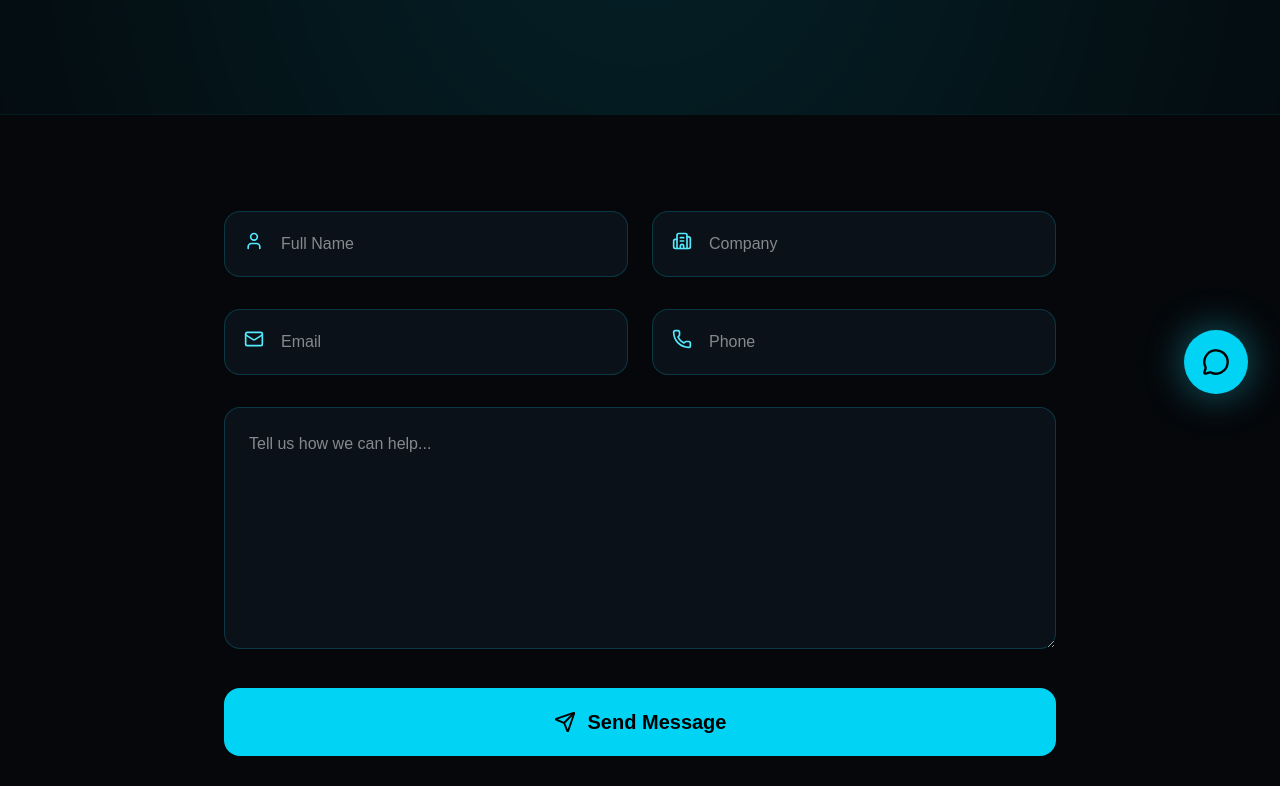
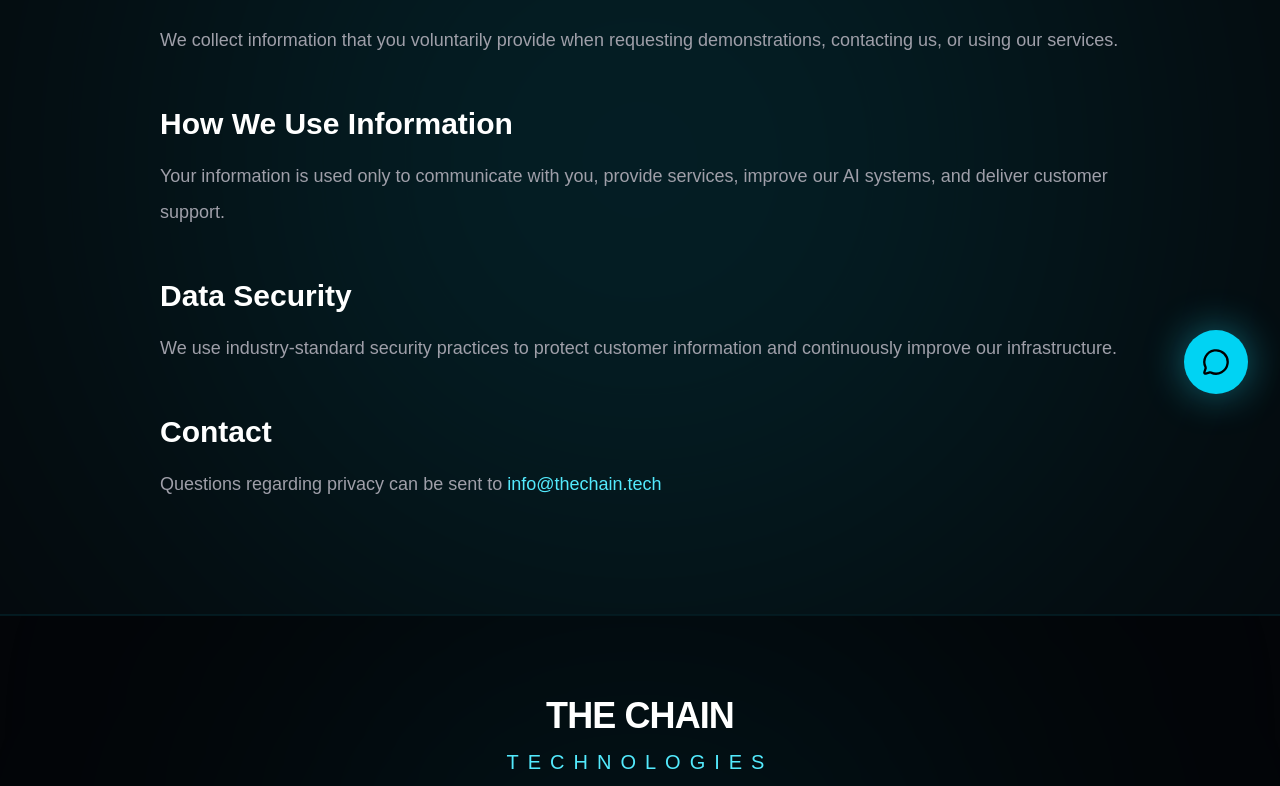
Before and after one commit to TheChainEnterprise/the-chain-tech, a Next.js app: page /contact in a window 1280 px wide. Shown: the part 374-1160 px from the top of the page. Built offline with nearby package versions, Linux system fonts and the light colour scheme.

Commit message:
Add shared navigation to legal pages

```diff
--- a/app/contact/page.tsx
+++ b/app/contact/page.tsx
@@ -1,57 +1,10 @@
 "use client";
 
-import { useState } from "react";
 import Navbar from "@/components/Navbar";
 import Footer from "@/components/Footer";
 import { motion } from "framer-motion";
-import { Mail, Phone, Building2, User, Send } from "lucide-react";
 
-export default function ContactPage() {
-  const [loading, setLoading] = useState(false);
-
-  const [success, setSuccess] = useState("");
-
-  const [form, setForm] = useState({
-    name: "",
-    company: "",
-    email: "",
-    phone: "",
-    message: "",
-  });
-
-  async function handleSubmit(e: React.FormEvent<HTMLFormElement>) {
-    e.preventDefault();
-
-    setLoading(true);
-    setSuccess("");
-
-    const res = await fetch("/api/contact", {
-      method: "POST",
-      headers: {
-        "Content-Type": "application/json",
-      },
-      body: JSON.stringify(form),
-    });
-
-    const data = await res.json();
-
-    setLoading(false);
-
-    if (data.success) {
-      setSuccess("✅ Message sent successfully.");
-
-      setForm({
-        name: "",
-        company: "",
-        email: "",
-        phone: "",
-        message: "",
-      });
-    } else {
-      alert("Something went wrong. Please try again.");
-    }
-  }
-
+export default function PrivacyPage() {
   return (
     <>
       <Navbar />
@@ -72,158 +25,62 @@
             className="absolute left-1/2 top-1/2 h-[900px] w-[900px] -translate-x-1/2 -translate-y-1/2 rounded-full bg-cyan-400 blur-[240px]"
           />
 
-          <div className="relative z-10 mx-auto max-w-5xl px-8 text-center">
+          <div className="relative z-10 mx-auto max-w-5xl px-8">
 
-            <h1 className="text-7xl font-black">
-              Contact Us
+            <h1 className="text-center text-7xl font-black">
+              Privacy Policy
             </h1>
 
-            <p className="mx-auto mt-8 max-w-3xl text-2xl leading-10 text-zinc-400">
-              We'd love to hear about your business and show you how Val can automate your customer communication.
-            </p>
+            <div className="mt-20 space-y-12 text-lg leading-9 text-zinc-400">
 
-          </div>
+              <section>
+                <h2 className="mb-4 text-3xl font-bold text-white">
+                  Information We Collect
+                </h2>
 
-        </section>
+                <p>
+                  We collect information that you voluntarily provide when
+                  requesting demonstrations, contacting us, or using our
+                  services.
+                </p>
+              </section>
 
-        <section className="py-24">
+              <section>
+                <h2 className="mb-4 text-3xl font-bold text-white">
+                  How We Use Information
+                </h2>
 
-          <div className="mx-auto max-w-4xl px-8">
+                <p>
+                  Your information is used only to communicate with you,
+                  provide services, improve our AI systems, and deliver
+                  customer support.
+                </p>
+              </section>
 
-            <form
-              onSubmit={handleSubmit}
-              className="space-y-8"
-            >
+              <section>
+                <h2 className="mb-4 text-3xl font-bold text-white">
+                  Data Security
+                </h2>
 
-              <div className="grid gap-6 md:grid-cols-2">
+                <p>
+                  We use industry-standard security practices to protect
+                  customer information and continuously improve our
+                  infrastructure.
+                </p>
+              </section>
 
-                <div className="relative">
+              <section>
+                <h2 className="mb-4 text-3xl font-bold text-white">
+                  Contact
+                </h2>
 
-                  <User
-                    size={20}
-                    className="absolute left-5 top-5 text-cyan-300"
-                  />
-
-                  <input
-                    type="text"
-                    placeholder="Full Name"
-                    value={form.name}
-                    onChange={(e) =>
-                      setForm({ ...form, name: e.target.value })
-                    }
-                    className="w-full rounded-2xl border border-cyan-400/20 bg-[#0B1118] py-5 pl-14 pr-5 outline-none transition focus:border-cyan-400"
-                    required
-                  />
-
-                </div>
-
-                <div className="relative">
-
-                  <Building2
-                    size={20}
-                    className="absolute left-5 top-5 text-cyan-300"
-                  />
-
-                  <input
-                    type="text"
-                    placeholder="Company"
-                    value={form.company}
-                    onChange={(e) =>
-                      setForm({ ...form, company: e.target.value })
-                    }
-                    className="w-full rounded-2xl border border-cyan-400/20 bg-[#0B1118] py-5 pl-14 pr-5 outline-none transition focus:border-cyan-400"
-                  />
-
-                </div>
-
-              </div>
-
-              <div className="grid gap-6 md:grid-cols-2">
-
-                <div className="relative">
-
-                  <Mail
-                    size={20}
-                    className="absolute left-5 top-5 text-cyan-300"
-                  />
-
-                  <input
-                    type="email"
-                    placeholder="Email"
-                    value={form.email}
-                    onChange={(e) =>
-                      setForm({ ...form, email: e.target.value })
-                    }
-                    className="w-full rounded-2xl border border-cyan-400/20 bg-[#0B1118] py-5 pl-14 pr-5 outline-none transition focus:border-cyan-400"
-                    required
-                  />
-
-                </div>
-
-                <div className="relative">
-
-                  <Phone
-                    size={20}
-                    className="absolute left-5 top-5 text-cyan-300"
-                  />
-
-                  <input
-                    type="text"
-                    placeholder="Phone"
-                    value={form.phone}
-                    onChange={(e) =>
-                      setForm({ ...form, phone: e.target.value })
-                    }
-                    className="w-full rounded-2xl border border-cyan-400/20 bg-[#0B1118] py-5 pl-14 pr-5 outline-none transition focus:border-cyan-400"
-                  />
-
-                </div>
-
-              </div>
-
-              <textarea
-                rows={8}
-                placeholder="Tell us how we can help..."
-                value={form.message}
-                onChange={(e) =>
-                  setForm({ ...form, message: e.target.value })
-                }
-                className="w-full rounded-2xl border border-cyan-400/20 bg-[#0B1118] p-6 outline-none transition focus:border-cyan-400"
-                required
-              />
-
-              <button
-                type="submit"
-                disabled={loading}
-                className="flex w-full items-center justify-center gap-3 rounded-2xl bg-cyan-400 py-5 text-xl font-bold text-black transition hover:scale-[1.02] hover:bg-cyan-300 disabled:opacity-60"
-              >
-                <Send size={22} />
-                {loading ? "Sending..." : "Send Message"}
-              </button>
-
-              {success && (
-                <p className="text-center text-cyan-300">
-                  {success}
+                <p>
+                  Questions regarding privacy can be sent to{" "}
+                  <span className="text-cyan-300">
+                    info@thechain.tech
+                  </span>
                 </p>
-              )}
-
-            </form>
-
-            <div className="mt-16 rounded-3xl border border-cyan-400/15 bg-[#0B1118] p-10">
-
-              <h2 className="text-3xl font-bold text-cyan-300">
-                Contact Information
-              </h2>
-
-              <div className="mt-8 space-y-5 text-lg text-zinc-400">
-
-                <p>📧 info@thechain.tech</p>
-
-                <p>🌍 Worldwide Remote Deployment</p>
-
-                <p>🤖 AI Negotiating Receptionist Solutions</p>
-
-              </div>
+              </section>
 
             </div>
 
--- a/app/terms/page.tsx
+++ b/app/terms/page.tsx
@@ -1,10 +1,15 @@
 "use client";
 
+import Navbar from "@/components/Navbar";
+import Footer from "@/components/Footer";
 import { motion } from "framer-motion";
 
 export default function TermsPage() {
   return (
-    <main className="min-h-screen bg-[#05070A] text-white">
+    <>
+      <Navbar />
+
+      <main className="min-h-screen bg-[#05070A] pt-20 text-white">
 
         <section className="relative overflow-hidden border-b border-cyan-400/10 py-28">
 
@@ -34,8 +39,8 @@
                 </h2>
 
                 <p>
-                By using The Chain Technologies website or services, you agree
-                to these Terms of Service and all applicable laws.
+                  By using The Chain Technologies website or services, you
+                  agree to these Terms of Service and all applicable laws.
                 </p>
               </section>
 
@@ -46,8 +51,9 @@
 
                 <p>
                   The Chain Technologies provides AI-powered automation,
-                communication, negotiation and business intelligence solutions.
-                Service availability and features may evolve over time.
+                  communication, negotiation, and business intelligence
+                  solutions. Service availability and features may evolve
+                  over time.
                 </p>
               </section>
 
@@ -57,9 +63,9 @@
                 </h2>
 
                 <p>
-                Customers are responsible for providing accurate information,
-                complying with applicable laws and using our services in a
-                lawful manner.
+                  Customers are responsible for providing accurate
+                  information, complying with applicable laws, and using
+                  our services in a lawful manner.
                 </p>
               </section>
 
@@ -69,9 +75,10 @@
                 </h2>
 
                 <p>
-                To the maximum extent permitted by law, The Chain Technologies
-                shall not be liable for indirect or consequential damages arising
-                from the use of our services.
+                  To the maximum extent permitted by law, The Chain
+                  Technologies shall not be liable for indirect or
+                  consequential damages arising from the use of our
+                  services.
                 </p>
               </section>
 
@@ -81,9 +88,9 @@
                 </h2>
 
                 <p>
-                We may update these Terms of Service as our products evolve.
-                Continued use of our services constitutes acceptance of the
-                updated terms.
+                  We may update these Terms of Service as our products
+                  evolve. Continued use of our services constitutes
+                  acceptance of the updated terms.
                 </p>
               </section>
 
@@ -107,5 +114,8 @@
         </section>
 
       </main>
+
+      <Footer />
+    </>
   );
 }
```
Lines whose indentation alone changed are shown as unchanged.
